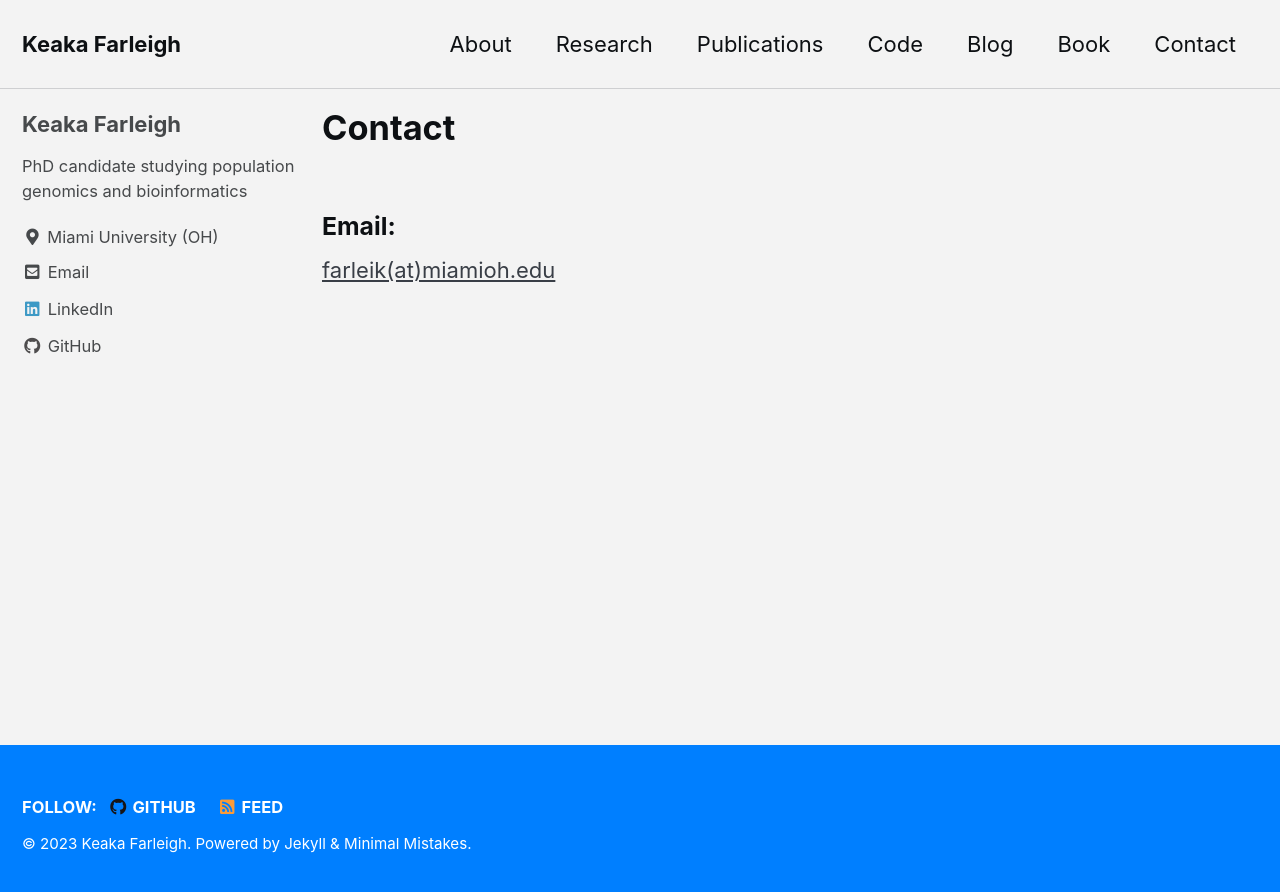
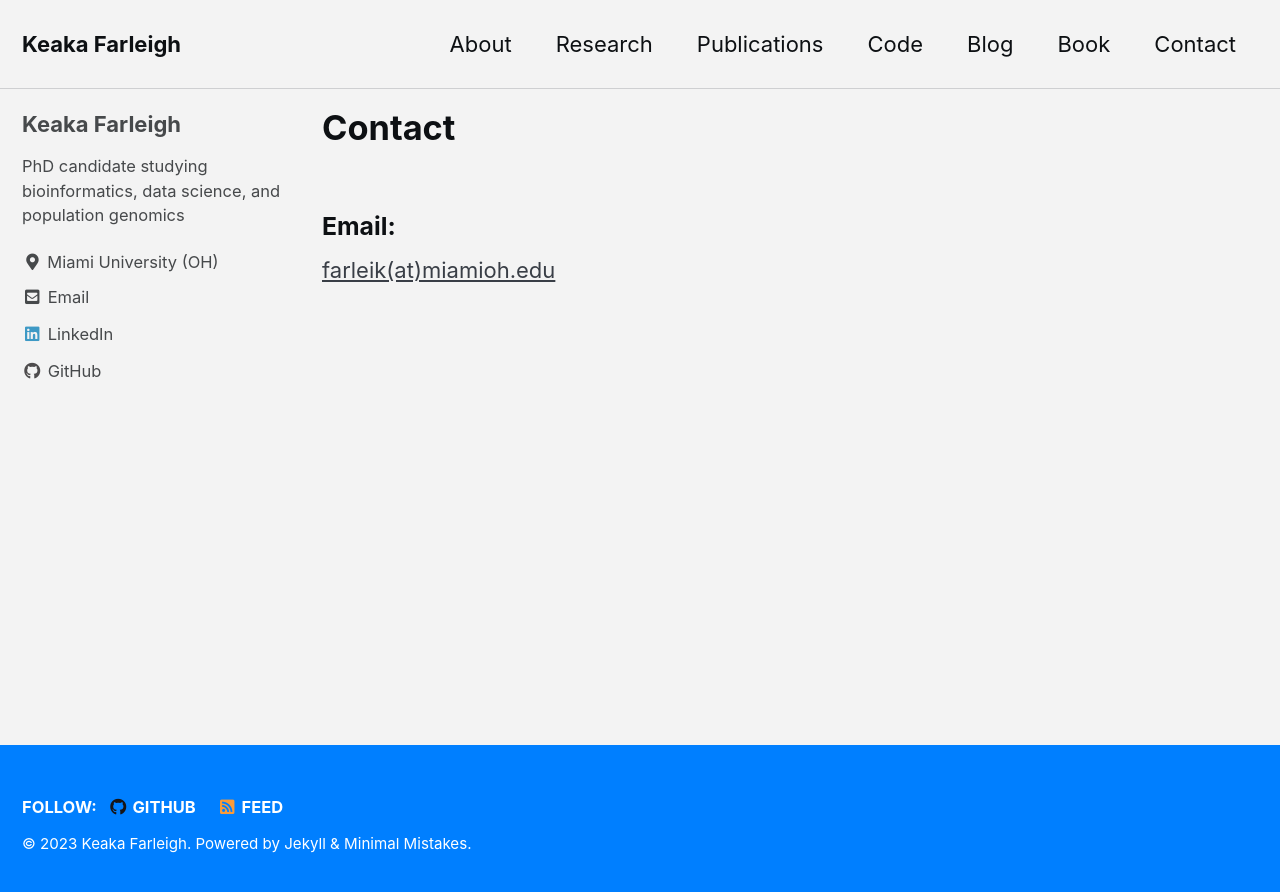
Before and after one commit to kfarleigh/kfarleigh.github.io, a Jekyll site: the page built from _pages/contact.md, in a window 1280 px wide. Shown: the top 892 px of the page. Built offline with Jekyll 4.4.1, drawn with Linux system fonts in a browser that asks for light colours; cached includes are drawn as plain includes.

Commit message:
Update _config.yml

```diff
--- a/_config.yml
+++ b/_config.yml
@@ -109,7 +109,7 @@ analytics:
 author:
   name             : "Keaka Farleigh"
   avatar           :
-  bio              : "PhD candidate studying population genomics and bioinformatics"
+  bio              : "PhD candidate studying bioinformatics, data science, and population genomics"
   location         : "Miami University (OH)"
   email            : "farleik@miamioh.edu"
   uri              :
```
